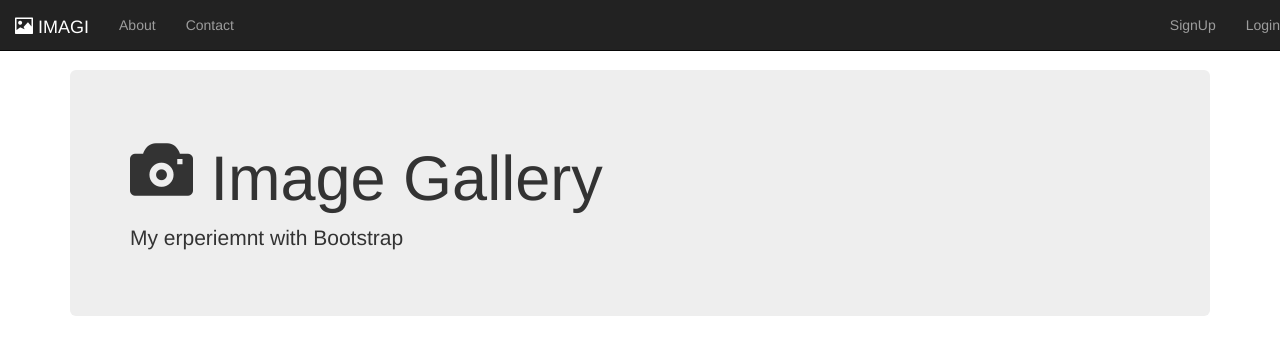
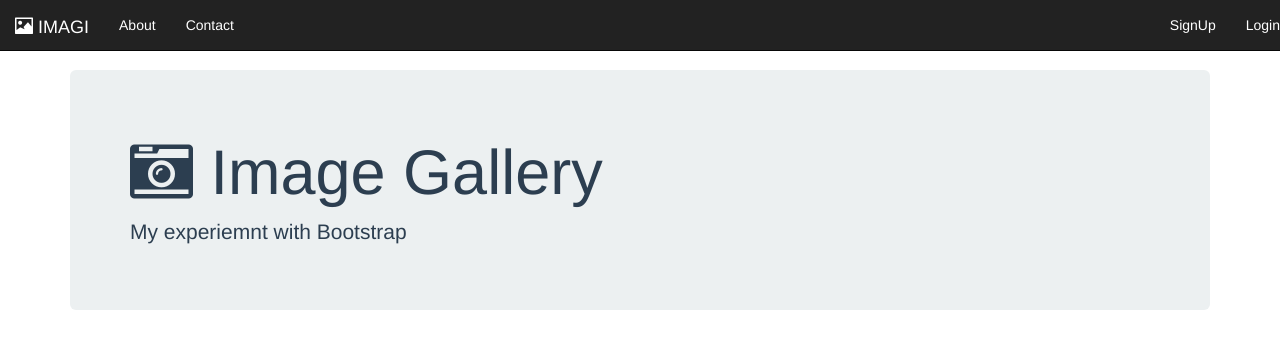
Before and after one commit to rahul7t/webPractice, a plain HTML site: page bootstrap/gallery.html in a window 1280 px wide. Shown: the top 337 px of the page. Drawn offline with nearby package versions, Linux system fonts and the light colour scheme.

Commit message:
changes made to files

```diff
--- a/bootstrap/gallery.css
+++ b/bootstrap/gallery.css
@@ -1,5 +1,14 @@
 body{
   padding-top: 70px;
+}
+
+.jumbotron{
+    color: #2c3e50;
+    background: #ecf0f1;
+}
+
+.navbar-inverse{
+    color: #2c3e50;
 }
 
 .row.flex {
@@ -10,3 +19,10 @@ body{
     display: flex;
     flex-wrap: wrap;
 }
+
+.navbar-inverse .navbar-nav>li>a{
+    color:white;
+}
+.navbar-inverse .navbar-brand{
+    color: white;
+}
--- a/bootstrap/gallery.html
+++ b/bootstrap/gallery.html
@@ -5,6 +5,7 @@
     <title>Image Gallery</title>
     <link rel="stylesheet" href="https://maxcdn.bootstrapcdn.com/bootstrap/3.3.7/css/bootstrap.min.css" integrity="sha384-BVYiiSIFeK1dGmJRAkycuHAHRg32OmUcww7on3RYdg4Va+PmSTsz/K68vbdEjh4u"
         crossorigin="anonymous">
+        <link rel="stylesheet" href="https://maxcdn.bootstrapcdn.com/font-awesome/4.7.0/css/font-awesome.min.css">
         <link rel="stylesheet" href="gallery.css">
 
 </head>
@@ -46,8 +47,8 @@
     <div class="container">
         <div class="jumbotron">
 
-            <h1><span class="glyphicon glyphicon-camera" aria-hidden="true"></span> Image Gallery</h1>
-            <p>My erperiemnt with Bootstrap</p>
+            <h1><i class="fa fa-camera-retro" aria-hidden="true"></i> Image Gallery</h1>
+            <p>My experiemnt with Bootstrap</p>
         </div>
         <div class="row flex">
             <div class="col-lg-4 col-sm-6">
```
